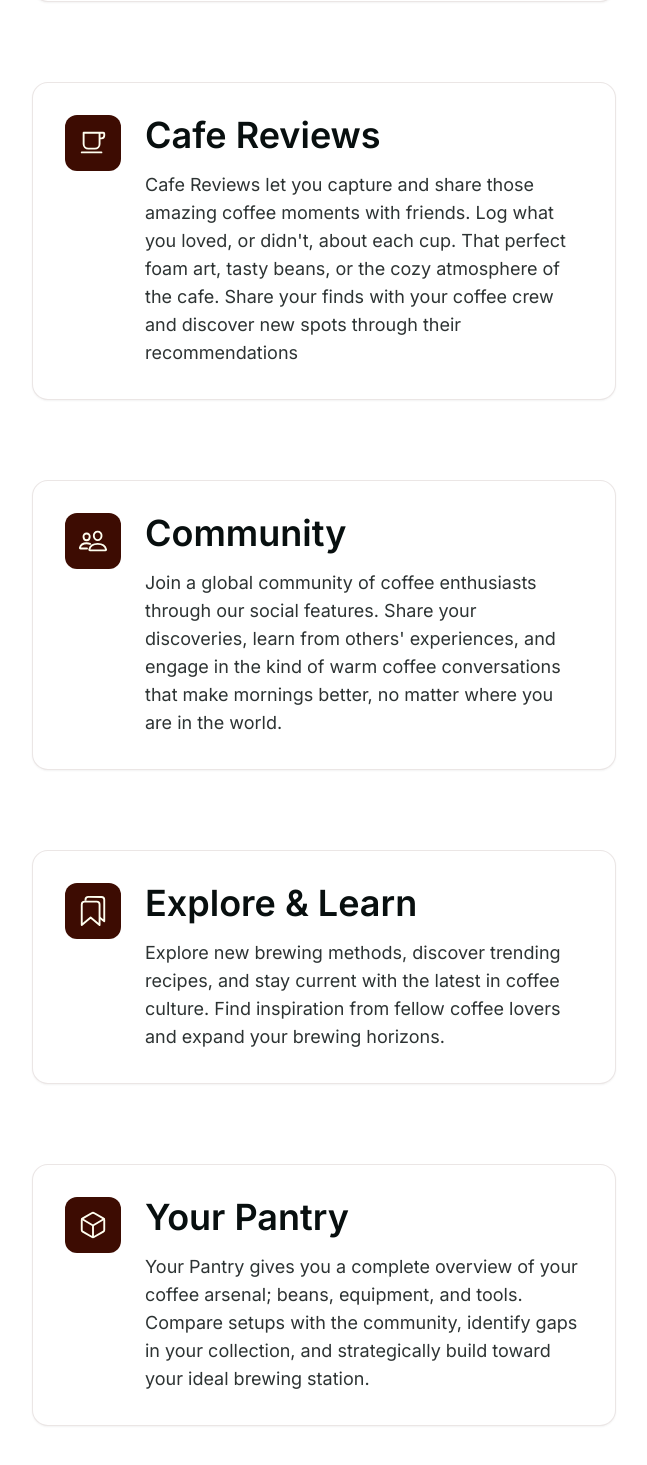
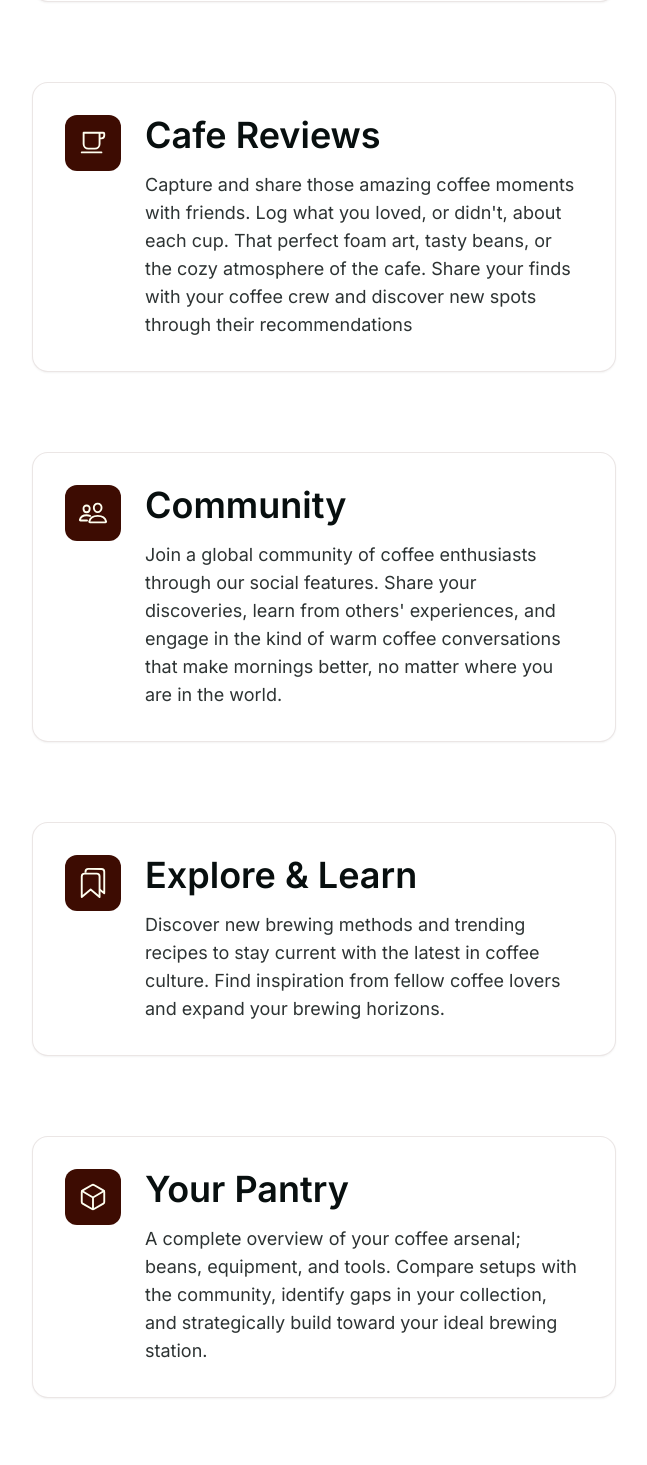
Before and after one commit to beanheads/beanheads-website, a SvelteKit app: page / in a window 1280 px wide. Shown: the part 945-2410 px from the top of the page, without its empty margins (0-647 px from the left). Built offline with nearby package versions, Linux system fonts and the light colour scheme.

Commit message:
adding changes

```diff
--- a/src/routes/+page.svelte
+++ b/src/routes/+page.svelte
@@ -20,7 +20,7 @@
       id: 'cafe',
       title: 'Cafe Reviews',
       desc:
-        "Cafe Reviews let you capture and share those amazing coffee moments with friends. Log what you loved, or didn't, about each cup. That perfect foam art, tasty beans, or the cozy atmosphere of the cafe. Share your finds with your coffee crew and discover new spots through their recommendations",
+        "Capture and share those amazing coffee moments with friends. Log what you loved, or didn't, about each cup. That perfect foam art, tasty beans, or the cozy atmosphere of the cafe. Share your finds with your coffee crew and discover new spots through their recommendations",
       icon: 'cafe-outline',
       phoneKey: 'cafe',
     },
@@ -36,7 +36,7 @@
       id: 'explore',
       title: 'Explore & Learn',
       desc:
-        'Explore new brewing methods, discover trending recipes, and stay current with the latest in coffee culture. Find inspiration from fellow coffee lovers and expand your brewing horizons.',
+        'Discover new brewing methods and trending recipes to stay current with the latest in coffee culture. Find inspiration from fellow coffee lovers and expand your brewing horizons.',
       icon: 'bookmarks-outline',
       phoneKey: 'explore',
     },
@@ -44,7 +44,7 @@
       id: 'pantry',
       title: 'Your Pantry',
       desc:
-        'Your Pantry gives you a complete overview of your coffee arsenal; beans, equipment, and tools. Compare setups with the community, identify gaps in your collection, and strategically build toward your ideal brewing station.',
+        'A complete overview of your coffee arsenal; beans, equipment, and tools. Compare setups with the community, identify gaps in your collection, and strategically build toward your ideal brewing station.',
       icon: 'cube-outline',
       phoneKey: 'pantry',
     },
```
